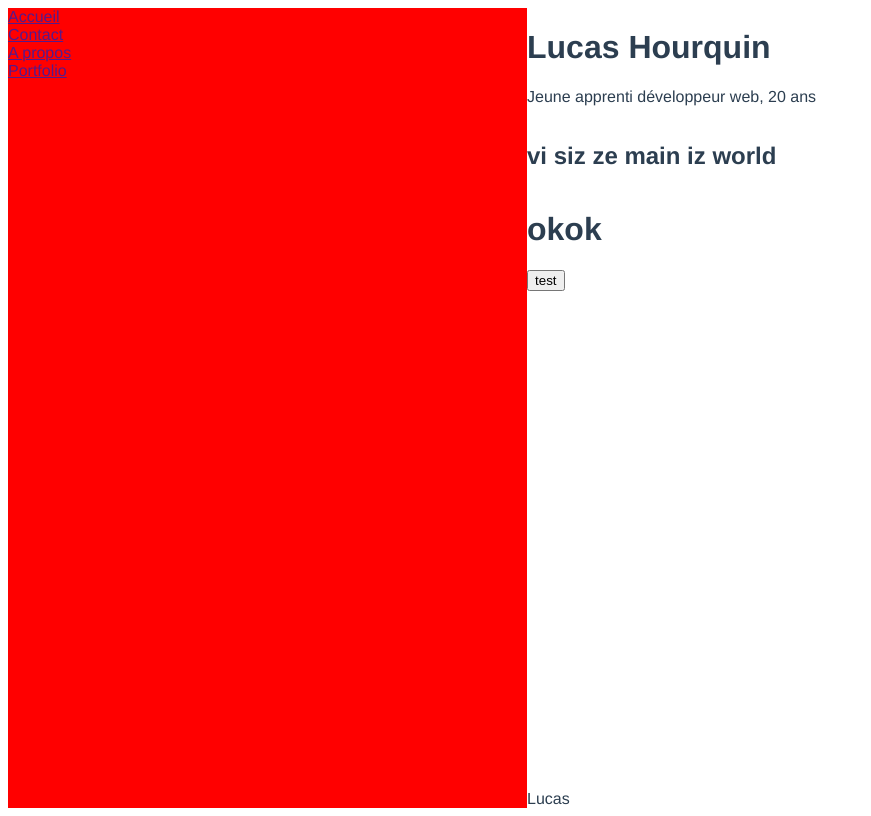
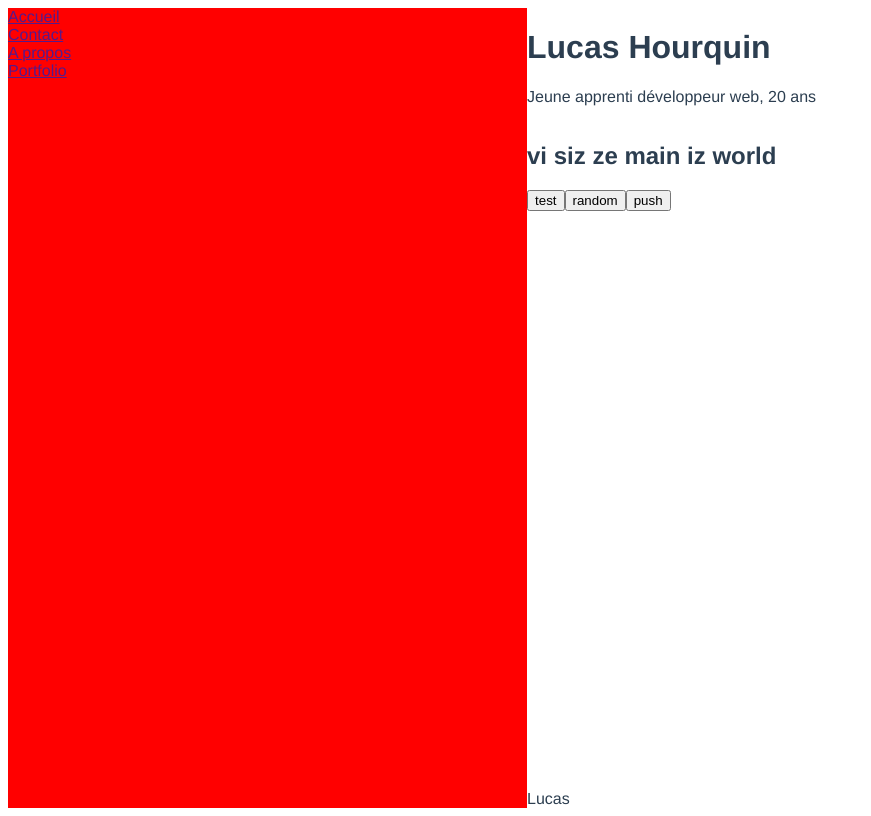
Before and after one commit to Lhourquin/test-vue-cli, a Vue app: page / in a window 1280 px wide. Shown: the whole page, without its empty margins (0-871 px from the left). Built offline with nearby package versions, Linux system fonts and the light colour scheme; the HTML template or start-up script is replaced by a standard one.

Commit message:
test random ok

```diff
--- a/src/App.vue
+++ b/src/App.vue
@@ -2,7 +2,7 @@
   <div id="app">
   <NavBar/>
   <Header/>
-  <Button v-on:test="test('Sandra')"/>
+  <Button v-on:test="test('toto')"/>
   <Footer/>
   <Main/>
   </div>
@@ -26,12 +26,12 @@ export default {
   },
   methods : {
     test : function (string) {
+      alert (string)
+    }
+  }
 
-      alert(string)
+ }
 
-    }
-    }
- }
 
 </script>
 
--- a/src/components/Button.vue
+++ b/src/components/Button.vue
@@ -1,17 +1,66 @@
 <template>
-    <div class="button1">
-        <h1>okok</h1>
+    <div  class="button1">
+        <div
+     v-for="arr in arrk"
+     v-bind:key="arr.id">
+       <h1>{{arr.id}}</h1>
+        </div>
         <button
   v-on:click="$emit('test')"
   >test</button>
+  <button
+  v-on:click="displayRandom(arrs)">random</button>
+  <button
+  v-on:click="testEvent">push</button>
+
     </div>
+
 </template>
 
 <script>
 export default {
     name : 'Button',
+    data () {
+        return {
 
+            arrs : [
+                1,
+                2,
+                3,
+                4,
+                5
+            ],
+             index : null,
+             arrk : []
+        }
+
+    },
+    methods : {
+    displayRandom : function (items) {
+
+        this.index = items [Math.floor(Math.random() * items.length)]
+        console.log('index' + '=' + this.index)
+
+        },
+        pushRandom : function () {
+            this.arrk.push({
+                id : this.index
+        })
+        console.log(this.arrk)
+        },
+        popRandom : function () {
+            if(this.arrk.length > 1)
+            this.arrk.shift()
+        },
+        testEvent : function () {
+            this.displayRandom(this.arrs)
+            this.pushRandom()
+            this.popRandom()
+        }
 }
+}
+
+
 </script>
 
 <style>
```
